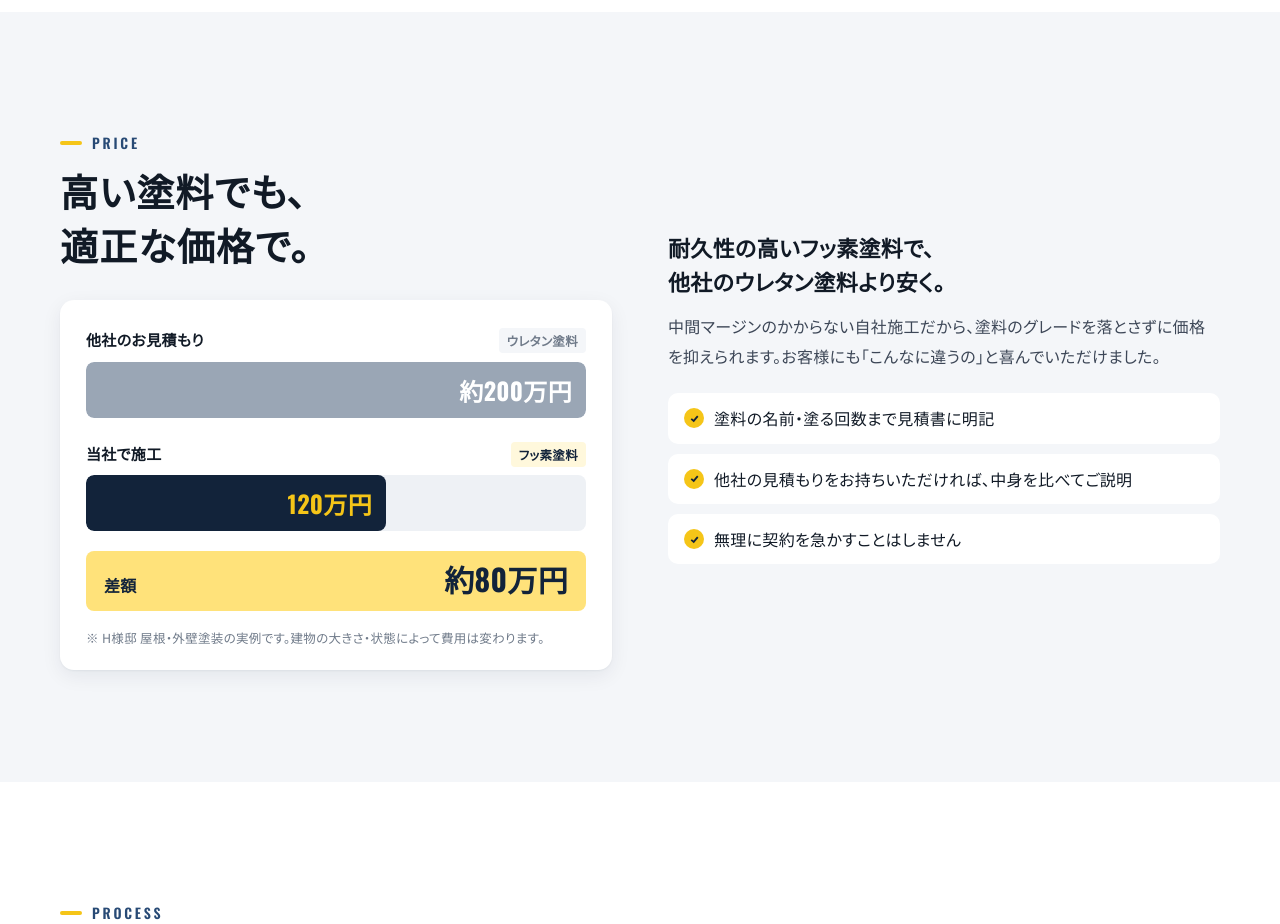
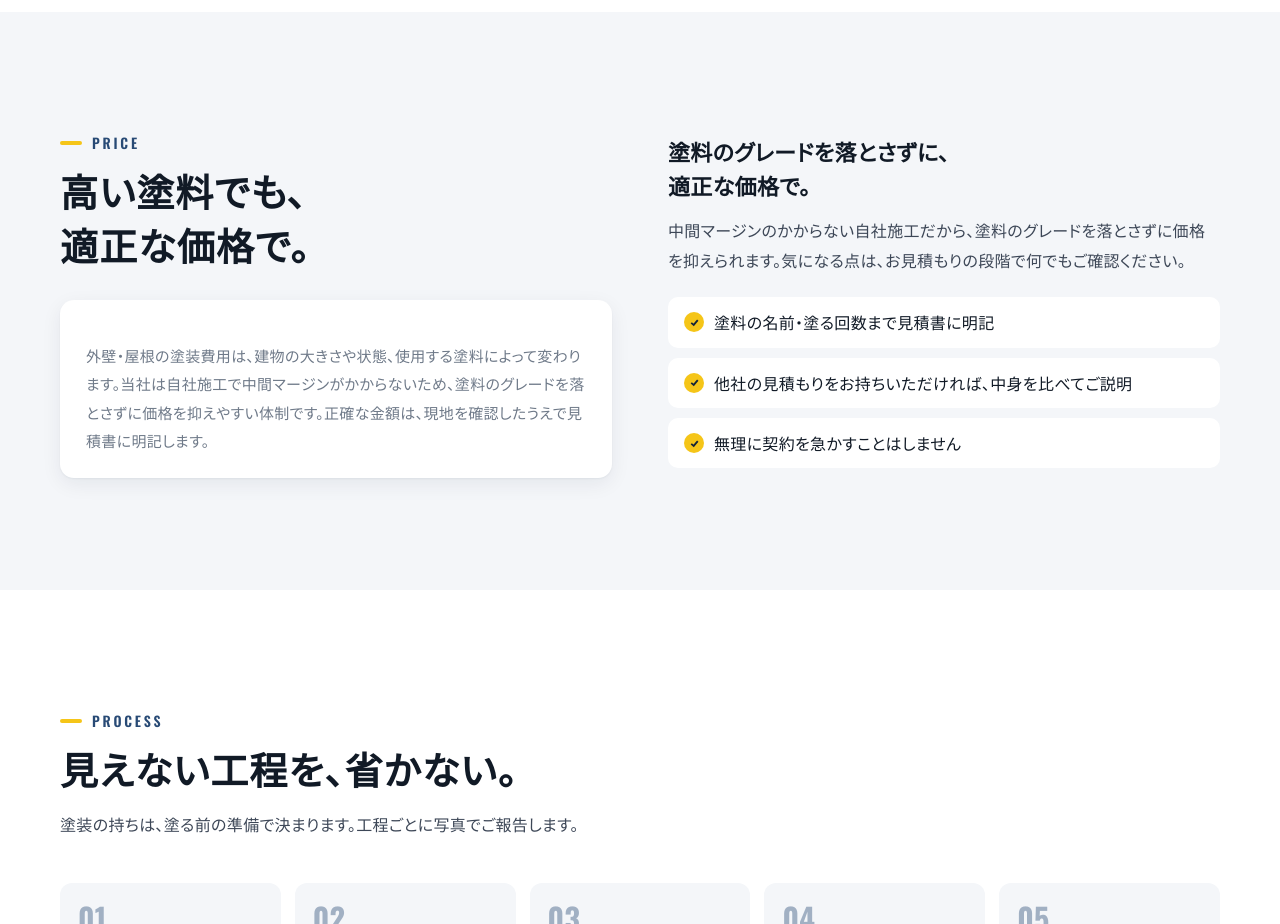
Before and after one commit to hiroship/tk-sample-mz8rb, a plain HTML site: page index.html in a window 1280 px wide. Shown: the part 4180-5104 px from the top of the page. Drawn offline with nearby package versions, Linux system fonts and the light colour scheme.

Commit message:
Remove borrowed price-comparison case

```diff
--- a/index.html
+++ b/index.html
@@ -406,17 +406,12 @@
       <div class="rv">
         <div class="sh" style="margin-bottom:28px"><span class="en">PRICE</span><h2>高い塗料でも、<br>適正な価格で。</h2></div>
         <div class="cmp-card">
-          <div class="cmp" id="cmp">
-            <div class="cmp-row"><div class="lbl">他社のお見積もり<span>ウレタン塗料</span></div><div class="cmp-bar o"><i>約200万円</i></div></div>
-            <div class="cmp-row"><div class="lbl">当社で施工<span>フッ素塗料</span></div><div class="cmp-bar t"><i>120万円</i></div></div>
-          </div>
-          <div class="diff">差額 <b>約80万円</b></div>
-          <p class="price-note">※ H様邸 屋根・外壁塗装の実例です。建物の大きさ・状態によって費用は変わります。</p>
+          <p class="price-note" style="font-size:15px;line-height:1.9">外壁・屋根の塗装費用は、建物の大きさや状態、使用する塗料によって変わります。当社は自社施工で中間マージンがかからないため、塗料のグレードを落とさずに価格を抑えやすい体制です。正確な金額は、現地を確認したうえで見積書に明記します。</p>
         </div>
       </div>
       <div class="price-txt rv">
-        <h3>耐久性の高いフッ素塗料で、<br>他社のウレタン塗料より安く。</h3>
-        <p>中間マージンのかからない自社施工だから、塗料のグレードを落とさずに価格を抑えられます。お客様にも「こんなに違うの」と喜んでいただけました。</p>
+        <h3>塗料のグレードを落とさずに、<br>適正な価格で。</h3>
+        <p>中間マージンのかからない自社施工だから、塗料のグレードを落とさずに価格を抑えられます。気になる点は、お見積もりの段階で何でもご確認ください。</p>
         <ul>
           <li>塗料の名前・塗る回数まで見積書に明記</li>
           <li>他社の見積もりをお持ちいただければ、中身を比べてご説明</li>
```
